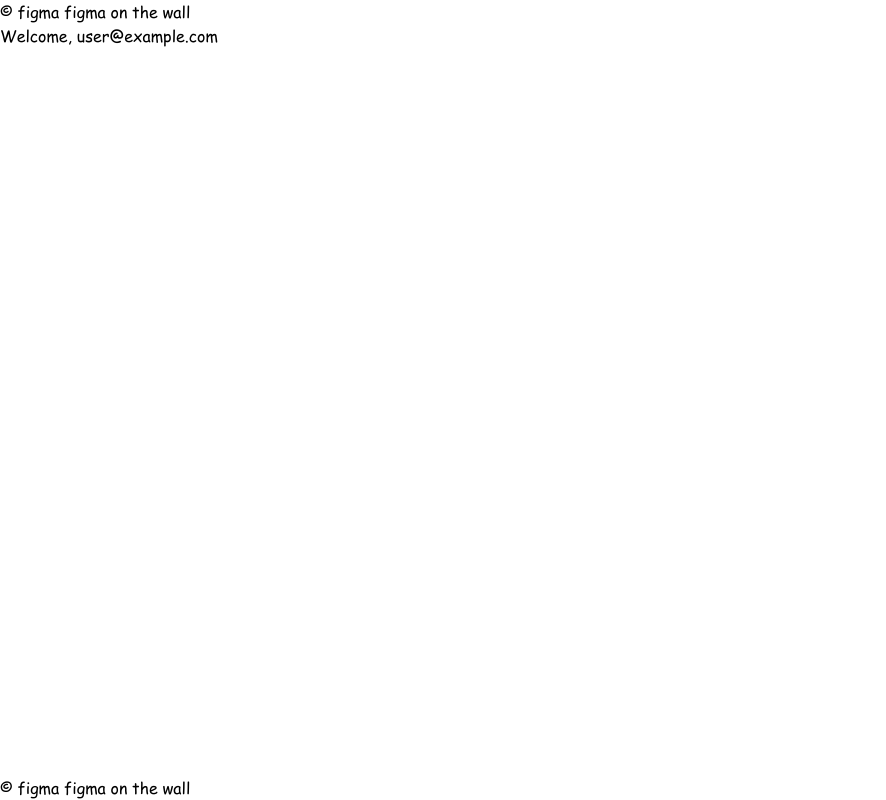
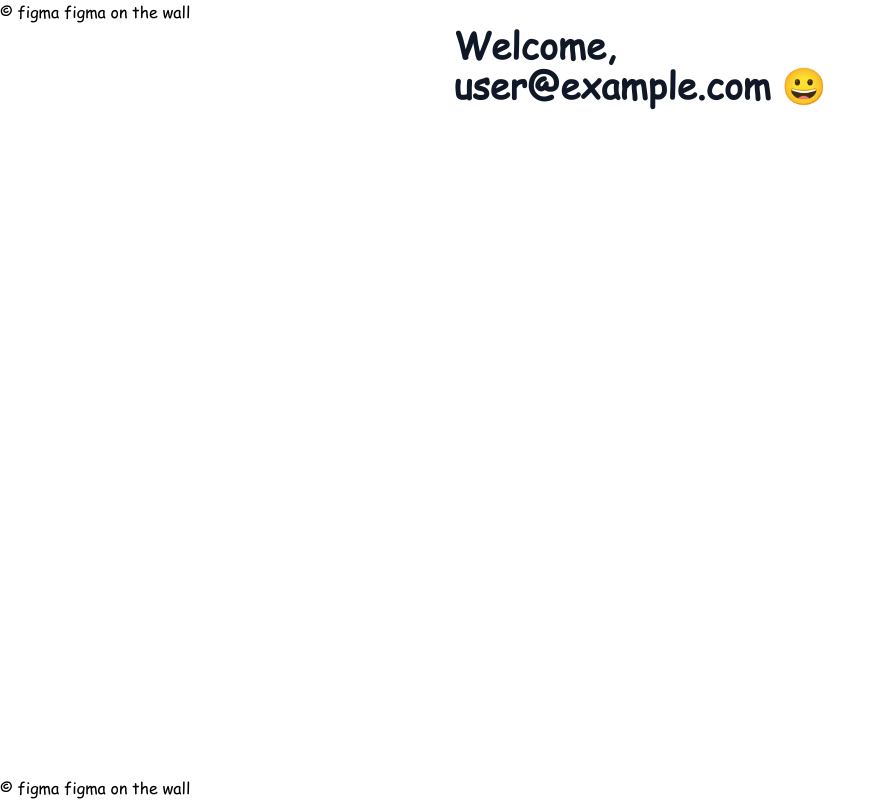
Before and after one commit to ilija17/aurora, a Nuxt app: page /wellcome in a window 1280 px wide. Shown: the whole page, without its empty margins (0-886 px from the left). Built offline with nearby package versions, Linux system fonts and the light colour scheme; no server answers; the database is empty; sample sign-in values are in the browser's storage.

Commit message:
trebali bi vidjet kako možemo poslat username u isto vrijeme kao i email

```diff
--- a/components/HelloUser.vue
+++ b/components/HelloUser.vue
@@ -1,7 +1,7 @@
 <template>
   <div>
-    <div v-if="user">
-      <h2>Welcome, {{ username || user.email }}</h2>
+    <div v-if="user" class="grid place-items-center">
+      <p class="text-4xl font-extrabold text-gray-900 dark:text-white">Welcome,<br> {{ username || user.email }} 😀</p>
     </div>
   </div>
 </template>
```
